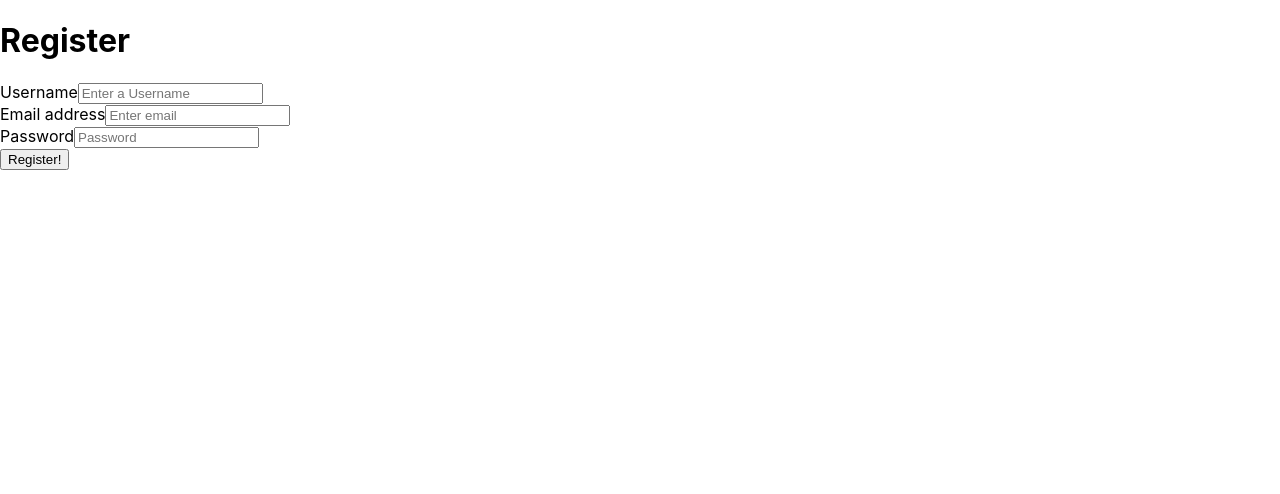
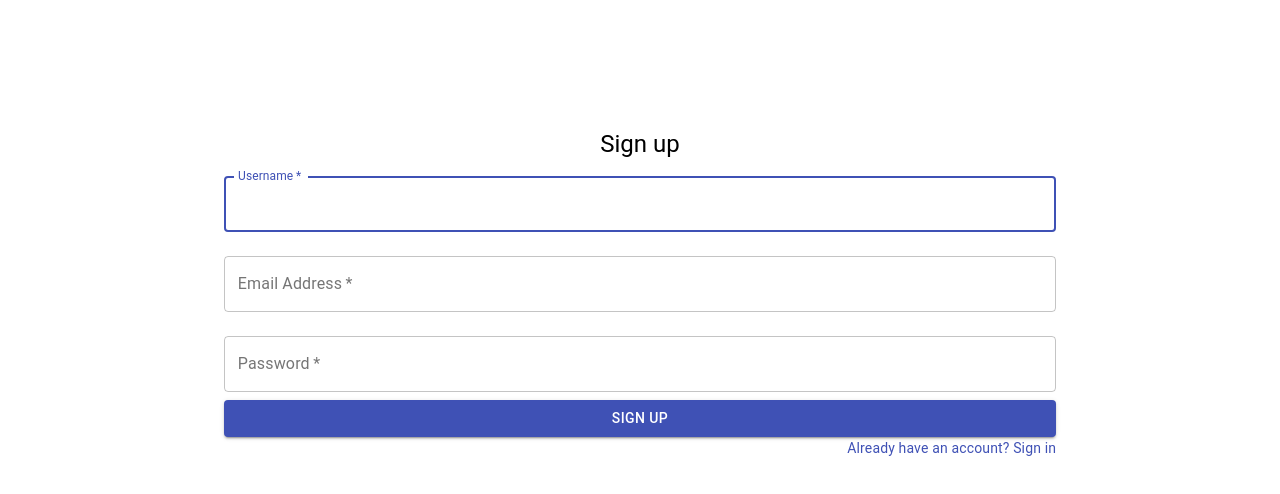
Before and after one commit to zsorosz/travel_planner, a React (Create React App) app in the folder travel_frontend/: page /register in a window 1280 px wide. Shown: the top 494 px of the page. Built offline with nearby package versions, Linux system fonts and the light colour scheme.

Commit message:
Style Signup form

```diff
--- a/travel_frontend/src/LogIn.js
+++ b/travel_frontend/src/LogIn.js
@@ -5,7 +5,9 @@ import Button from '@material-ui/core/Button';
 import TextField from '@material-ui/core/TextField';
 import Typography from '@material-ui/core/Typography';
 import Container from '@material-ui/core/Container';
-import './styles/LoginStyles.css';
+import Link from '@material-ui/core/Link';
+import Grid from '@material-ui/core/Grid';
+import './styles/FormStyles.css';
 
 class LogIn extends Component {
     constructor(props){
@@ -37,7 +39,7 @@ class LogIn extends Component {
     }
     render(){
         return(
-          <Container class='login-container'>
+          <Container class='form-container'>
             <Typography component="h1" variant="h5">
               Sign in
             </Typography>
@@ -76,6 +78,13 @@ class LogIn extends Component {
               >
                 Sign In
               </Button>
+              <Grid container justify="flex-end">
+                <Grid item>
+                  <Link href="/register" variant="body2">
+                    You don't have an account yet? Sign up here
+                  </Link>
+                </Grid>
+              </Grid>
             </form>
           </Container>
         )
--- a/travel_frontend/src/SignUp.js
+++ b/travel_frontend/src/SignUp.js
@@ -1,6 +1,13 @@
 import React, { Component } from 'react';
 import history from './history';
-import { register } from './UserFunctions';
+import { register, login } from './UserFunctions';
+import Button from '@material-ui/core/Button';
+import TextField from '@material-ui/core/TextField';
+import Link from '@material-ui/core/Link';
+import Grid from '@material-ui/core/Grid';
+import Typography from '@material-ui/core/Typography';
+import Container from '@material-ui/core/Container';
+import './styles/FormStyles.css';
 
 class SignUp extends Component {
     constructor(props) {
@@ -30,50 +37,72 @@ class SignUp extends Component {
 
         register(newUser).then(res => {
             console.log('Success', res);
-            history.push("/profil")
+            history.push("/")
         })
+
     };
     render() {
         return (
-            <form onSubmit={this.onSubmit}>
-                <h1>Register</h1>
-                <div>
-                <label htmlFor="name">Username</label>
-                <input
-                      type="text"
+            <Container class='form-container'>
+                <Typography component="h1" variant="h5">
+                    Sign up
+                </Typography>
+                <form noValidate onSubmit={this.onSubmit}>
+                    <TextField
+                        autoComplete="fname"
+                        margin="normal"
                         name="username"
-                      placeholder="Enter a Username"
+                        variant="outlined"
+                        required
+                        fullWidth
+                        id="username"
+                        label="Username"
+                        autoFocus
                         value={this.state.username}
                         onChange={this.onChange}
                     />
-                </div>
-                <div>
-                <label htmlFor="email">Email address</label>
-                <input
-                      type="email"
+                    <TextField
+                        variant="outlined"
+                        margin="normal"
+                        required
+                        fullWidth
+                        id="email"
+                        label="Email Address"
                         name="email"
-                      placeholder="Enter email"
+                        autoComplete="email"
                         value={this.state.email}
                         onChange={this.onChange}
                     />
-                </div>
-                <div>
-                <label htmlFor="password">Password</label>
-                <input
+                    <TextField
+                        variant="outlined"
+                        margin="normal"
+                        required
+                        fullWidth
+                        name="password"
+                        label="Password"
                         type="password"
-                      name="password"
-                      placeholder="Password"
+                        id="password"
+                        autoComplete="current-password"
                         value={this.state.password}
                         onChange={this.onChange}
                     />
-                </div>
-                <button
+                    <Button
                         type="submit"
-                    className="btn btn-lg btn-primary btn-block"
+                        fullWidth
+                        variant="contained"
+                        color="primary"
                     >
-                    Register!
-                </button>
+                        Sign Up
+                    </Button>
+                    <Grid container justify="flex-end">
+                        <Grid item>
+                            <Link href="/login" variant="body2">
+                                Already have an account? Sign in
+                            </Link>
+                        </Grid>
+                    </Grid>
                 </form>
+            </Container>
         )
     }
 };
--- a/travel_frontend/src/styles/LoginStyles.css
+++ b/travel_frontend/src/styles/FormStyles.css
@@ -1,11 +1,11 @@
-.login-container {
+.form-container {
     margin-top: 8rem;
     display: flex;
     flex-direction: column;
     align-items: center;
 }
 
-.login-avatar {
-    margin: 1rem;
-    background-color: rebeccapurple;
-}
+/* .form-fields {
+    margin-bottom: 2rem;
+    width: 100%
+} */
```
Also changed, not shown: 1 other file (tests, documents, lock files or other folders). Lines whose indentation alone changed are shown as unchanged.
